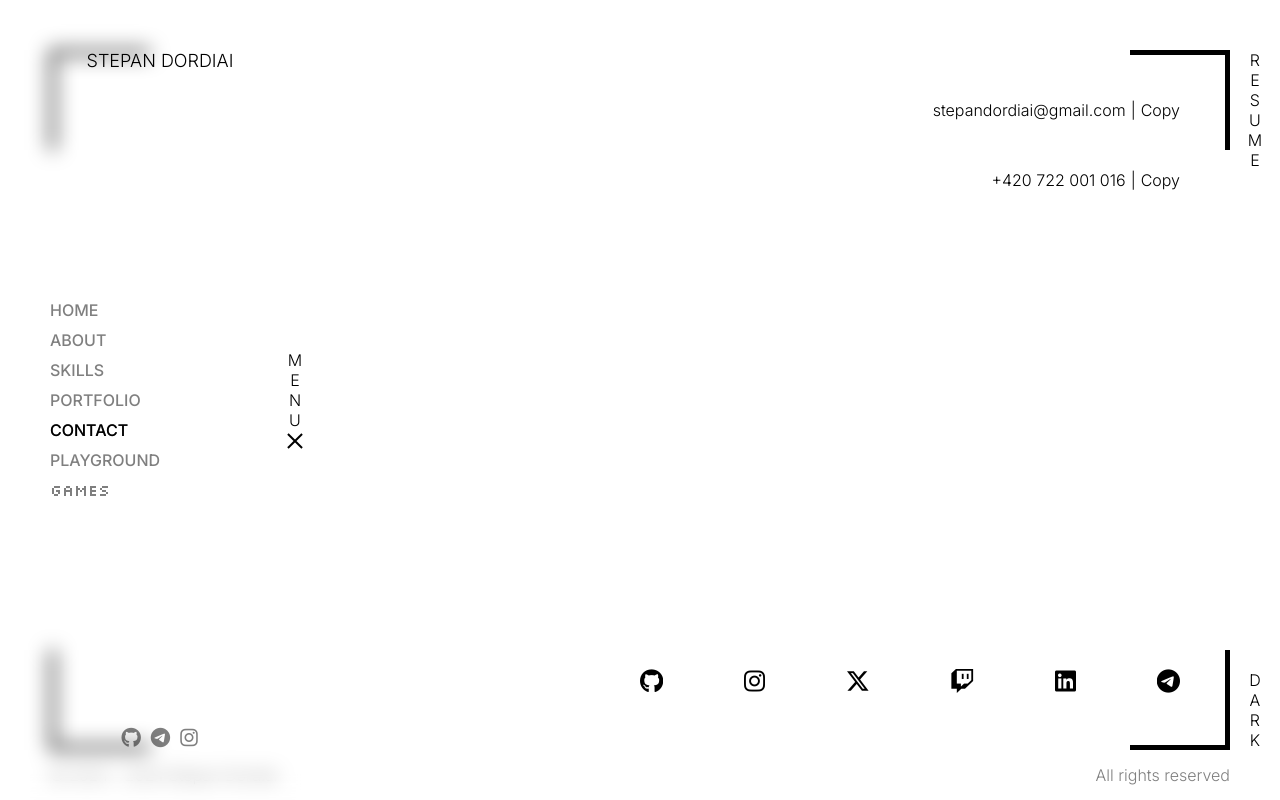
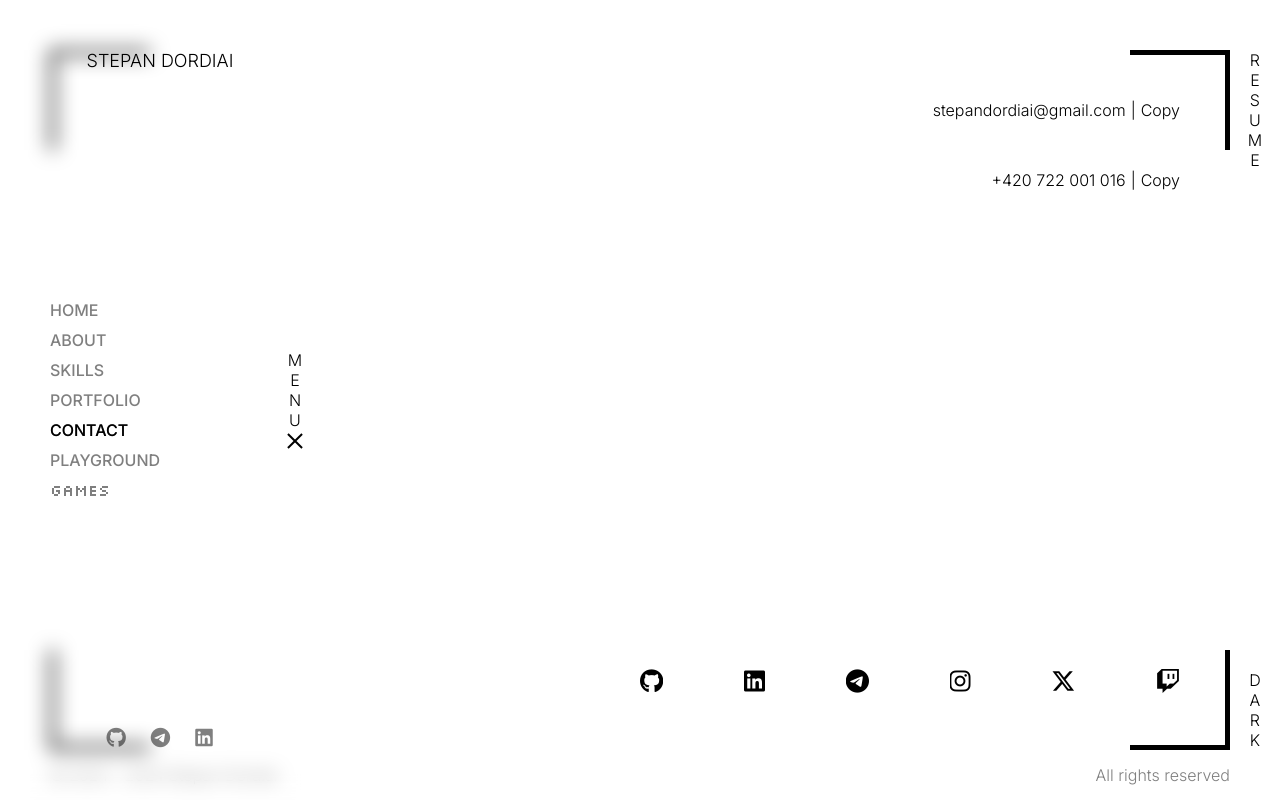
Before and after one commit to heeeyooo/stepan-dordiai, a React (Vite) app in the folder frontend/: page /contact in a window 1280 px wide. Built offline with nearby package versions, Linux system fonts and the light colour scheme.

Commit message:
v5.1.1 Updated URL for LinkedIn

```diff
--- a/frontend/src/components/nav/Nav.jsx
+++ b/frontend/src/components/nav/Nav.jsx
@@ -141,11 +141,11 @@ function Nav() {
                     </li>
                     <li>
                         <a
-                            href="https://www.instagram.com/heeeyooo_"
+                            href="https://www.linkedin.com/in/stepan-dordiai"
                             target="_blank"
-                            title="Instagram"
+                            title="LinkedIn"
                         >
-                            <i className="fa-brands fa-instagram"></i>
+                            <i className="fa-brands fa-linkedin"></i>
                         </a>
                     </li>
                 </ul>
--- a/frontend/src/components/nav/Nav.scss
+++ b/frontend/src/components/nav/Nav.scss
@@ -86,17 +86,15 @@
 }
 
 .nav__footer-list {
-    display: flex;
-    justify-content: center;
-    align-items: center;
-    column-gap: 10px;
+    @include flex-center;
+    column-gap: 25px;
 }
 
 .nav__footer-list {
     a {
         color: var(--semi-tp-50);
         font-size: 20px;
-        transition: all 0.15s;
+        transition: all 150ms;
     }
 }
 
--- a/frontend/src/pages/contact/Contact.jsx
+++ b/frontend/src/pages/contact/Contact.jsx
@@ -121,6 +121,38 @@ function Contact() {
                         <div className="text-line">
                             <a
                                 onMouseEnter={() =>
+                                    makeCursorActive("Linkedin")
+                                }
+                                onMouseLeave={makeCursorNormal}
+                                href="https://www.linkedin.com/in/stepan-dordiai"
+                                target="_blank"
+                            >
+                                <i className="fa-brands fa-linkedin"></i>
+                            </a>
+                        </div>
+                    </div>
+                </li>
+                <li>
+                    <div className="text-line-container">
+                        <div className="text-line">
+                            <a
+                                onMouseEnter={() =>
+                                    makeCursorActive("Telegram")
+                                }
+                                onMouseLeave={makeCursorNormal}
+                                href="https://t.me/heeeyooo"
+                                target="_blank"
+                            >
+                                <i className="fa-brands fa-telegram"></i>
+                            </a>
+                        </div>
+                    </div>
+                </li>
+                <li>
+                    <div className="text-line-container">
+                        <div className="text-line">
+                            <a
+                                onMouseEnter={() =>
                                     makeCursorActive("Instagram")
                                 }
                                 onMouseLeave={makeCursorNormal}
@@ -160,38 +192,6 @@ function Contact() {
                         </div>
                     </div>
                 </li>
-                <li>
-                    <div className="text-line-container">
-                        <div className="text-line">
-                            <a
-                                onMouseEnter={() =>
-                                    makeCursorActive("Linkedin")
-                                }
-                                onMouseLeave={makeCursorNormal}
-                                href="https://www.linkedin.com/in/stepan-dordiai-245715310"
-                                target="_blank"
-                            >
-                                <i className="fa-brands fa-linkedin"></i>
-                            </a>
-                        </div>
-                    </div>
-                </li>
-                <li>
-                    <div className="text-line-container">
-                        <div className="text-line">
-                            <a
-                                onMouseEnter={() =>
-                                    makeCursorActive("Telegram")
-                                }
-                                onMouseLeave={makeCursorNormal}
-                                href="https://t.me/heeeyooo"
-                                target="_blank"
-                            >
-                                <i className="fa-brands fa-telegram"></i>
-                            </a>
-                        </div>
-                    </div>
-                </li>
             </ul>
         </section>
     );
```
